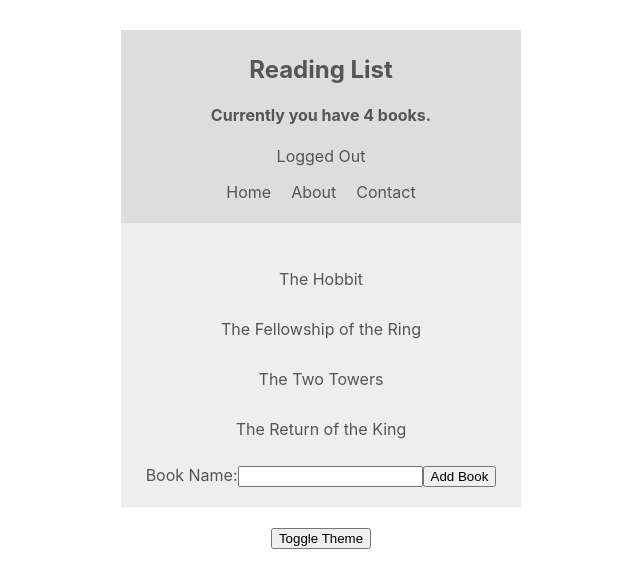
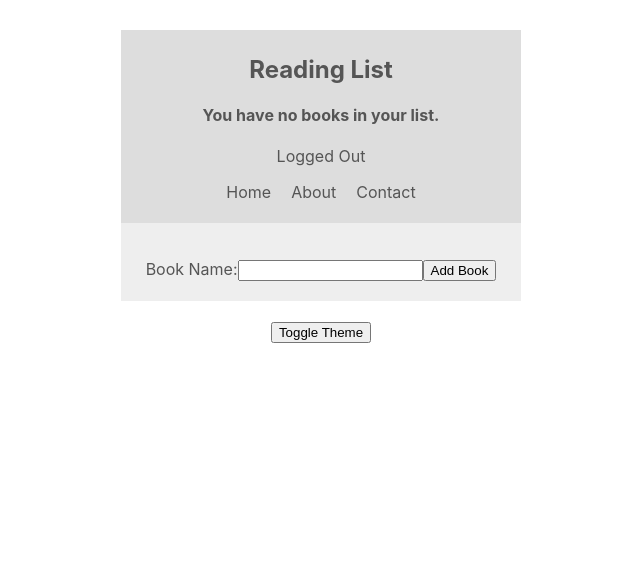
Before and after one commit to RichardMillerWimmer/contextapp, a React (Create React App) app: page / in a window 1280 px wide. Shown: the top 588 px of the page, without its empty margins (319-959 px from the left). Built offline with nearby package versions, Linux system fonts and the light colour scheme.

Commit message:
implementing useReducer in conjunction with Context API

```diff
--- a/src/components/BookDetails.js
+++ b/src/components/BookDetails.js
@@ -2,10 +2,10 @@
 import { BookContext } from '../contexts/BookContext';
 
 export const BookDetails = ({book}) => {
-    const {removeBook} = useContext(BookContext);
+    const {dispatch} = useContext(BookContext);
 
     return (
-        <li onClick={() => removeBook(book.title)}>
+        <li onClick={() => dispatch({type: 'REMOVE_BOOK', title: book.title})}>
             <div>{book.title}</div>
         </li>
     )
--- a/src/components/NewBookForm.js
+++ b/src/components/NewBookForm.js
@@ -2,13 +2,13 @@
 import { BookContext } from '../contexts/BookContext';
 
 export const NewBookForm = () => {
-    const {addBook} = useContext(BookContext);
+    const {dispatch} = useContext(BookContext);
     const [book, setBook] = useState('');
 
     // console.log(book)
 
     const handleSubmit = () => {
-        addBook(book);
+        dispatch({type: 'ADD_BOOK', book})
         setBook('');
     }
 
--- a/src/contexts/BookContext.js
+++ b/src/contexts/BookContext.js
@@ -1,24 +1,13 @@
-import React, { createContext, useState } from 'react';
+import React, { createContext, useReducer } from 'react';
+import { bookReducer } from '../reducers/bookReducer';
 
 export const BookContext = createContext();
 
 export const BookContextProvider = (props) => {
-    const [books, setBooks] = useState([
-        {title: 'The Hobbit'},
-        {title: 'The Fellowship of the Ring'},
-        {title: 'The Two Towers'},
-        {title: 'The Return of the King'}
-    ]);
-
-    const addBook = (title) => {
-        setBooks([...books, {title}])
-    };
-    const removeBook = (title) => {
-        setBooks(books.filter(book => book.title !== title))
-    };
+    const [books, dispatch] = useReducer(bookReducer, []);
 
     return (
-        <BookContext.Provider value={{books, addBook, removeBook}}>
+        <BookContext.Provider value={{books, dispatch}}>
             {props.children}
         </BookContext.Provider>
     )
--- /dev/null
+++ b/src/reducers/bookReducer.js
@@ -0,0 +1,12 @@
+export const bookReducer = (state, action) => {
+    switch(action.type) {
+        case 'ADD_BOOK':
+            return [...state, {
+                title: action.book.title
+            }]
+        case 'REMOVE_BOOK':
+            return [state.filter(book => book.title !== action.title)]
+        default:
+            return state
+    }
+}
```
